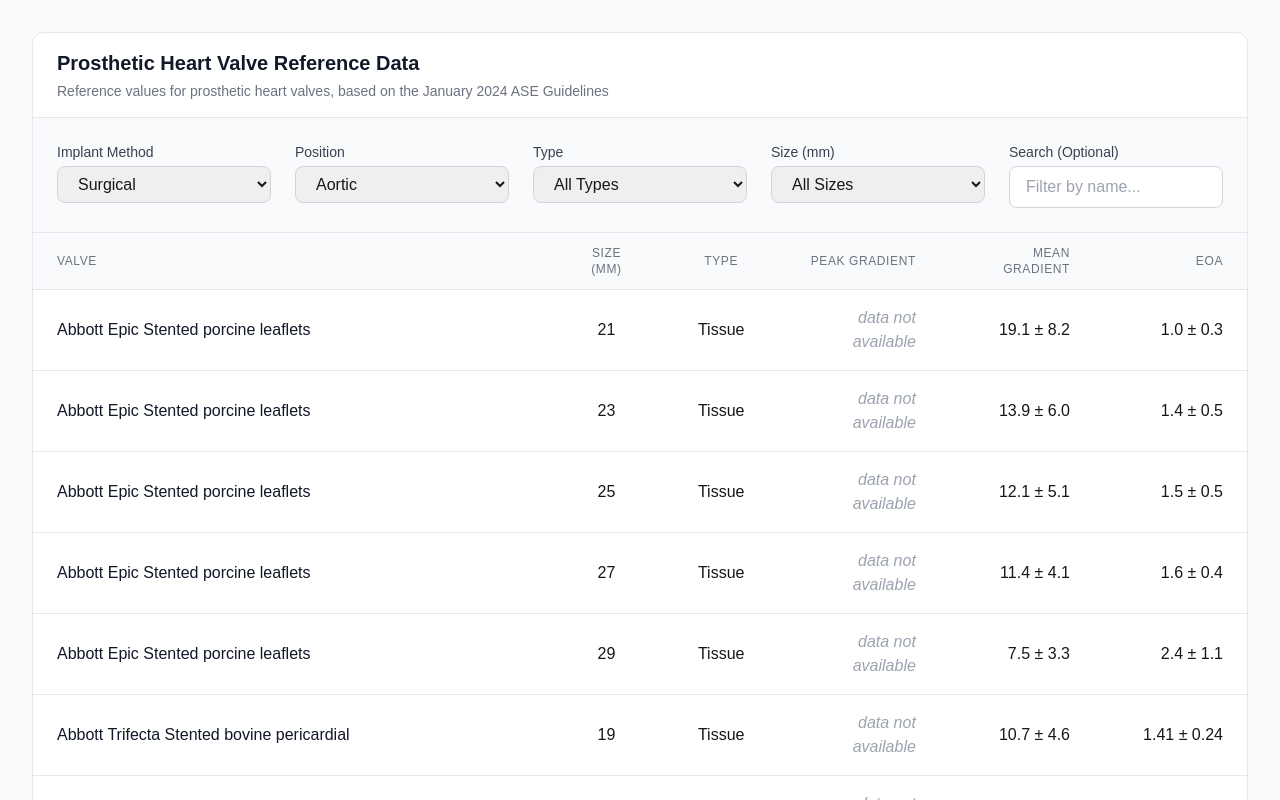
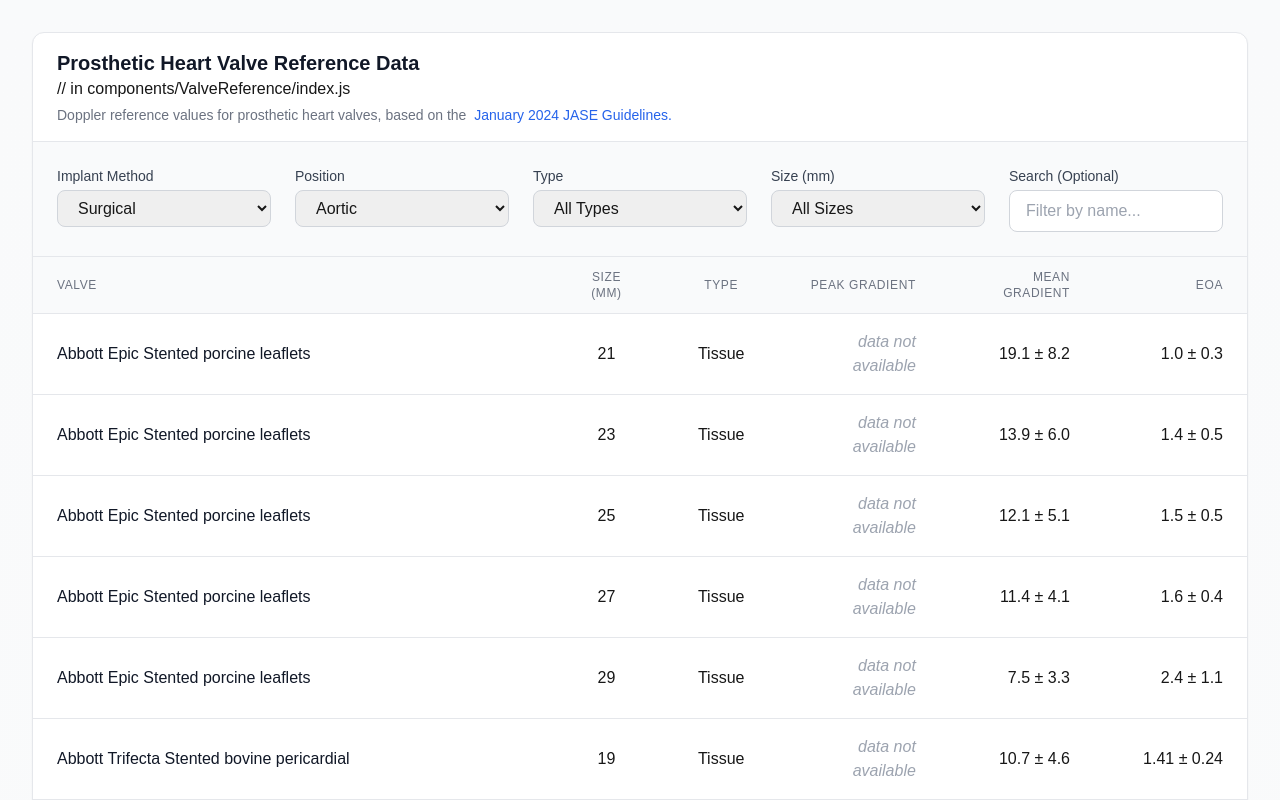
Before and after one commit to parameterz/avr-mvr, a Next.js app: page / in a window 1280 px wide. Shown: the top 800 px of the page. Built offline with nearby package versions, Linux system fonts and the light colour scheme.

Commit message:
link styling

```diff
--- a/components/ValveReference/index.js
+++ b/components/ValveReference/index.js
@@ -82,10 +82,19 @@
             <h1 className="text-xl font-semibold text-gray-900">
               Prosthetic Heart Valve Reference Data
             </h1>
-            <p className="mt-1 text-sm text-gray-500">
-              Reference values for prosthetic heart valves, based on the <a href="https://onlinejase.com/article/S0894-7317(23)00533-3/fulltext" target='_blank'>January 2024 ASE Guidelines</a>
-            </p>
-          </div>
+            // in components/ValveReference/index.js
+
+<p className="mt-1 text-sm text-gray-500">
+  Doppler reference values for prosthetic heart valves, based on the{' '}
+  <a
+    href="https://onlinejase.com/article/S0894-7317(23)00533-3/fulltext"
+    target="_blank"
+    rel="noopener noreferrer"
+    className="text-blue-600 hover:bg-blue-50 px-1 rounded transition-all duration-150"
+  >
+    January 2024 JASE Guidelines.
+  </a>
+</p>          </div>
 
           {/* Filter Controls - with loading state */}
           <div className={isLoading ? "opacity-50 pointer-events-none" : ""}>
```
